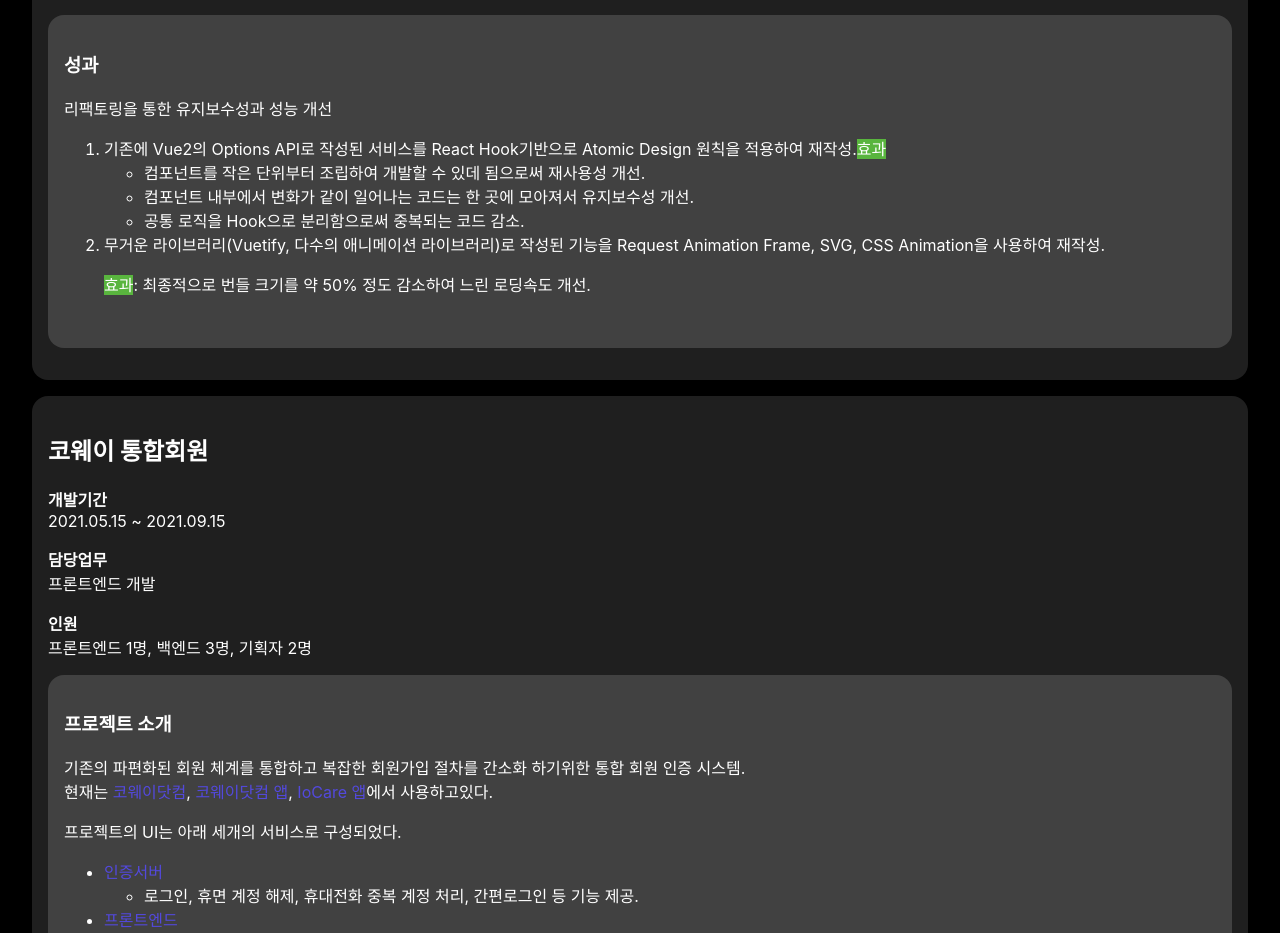
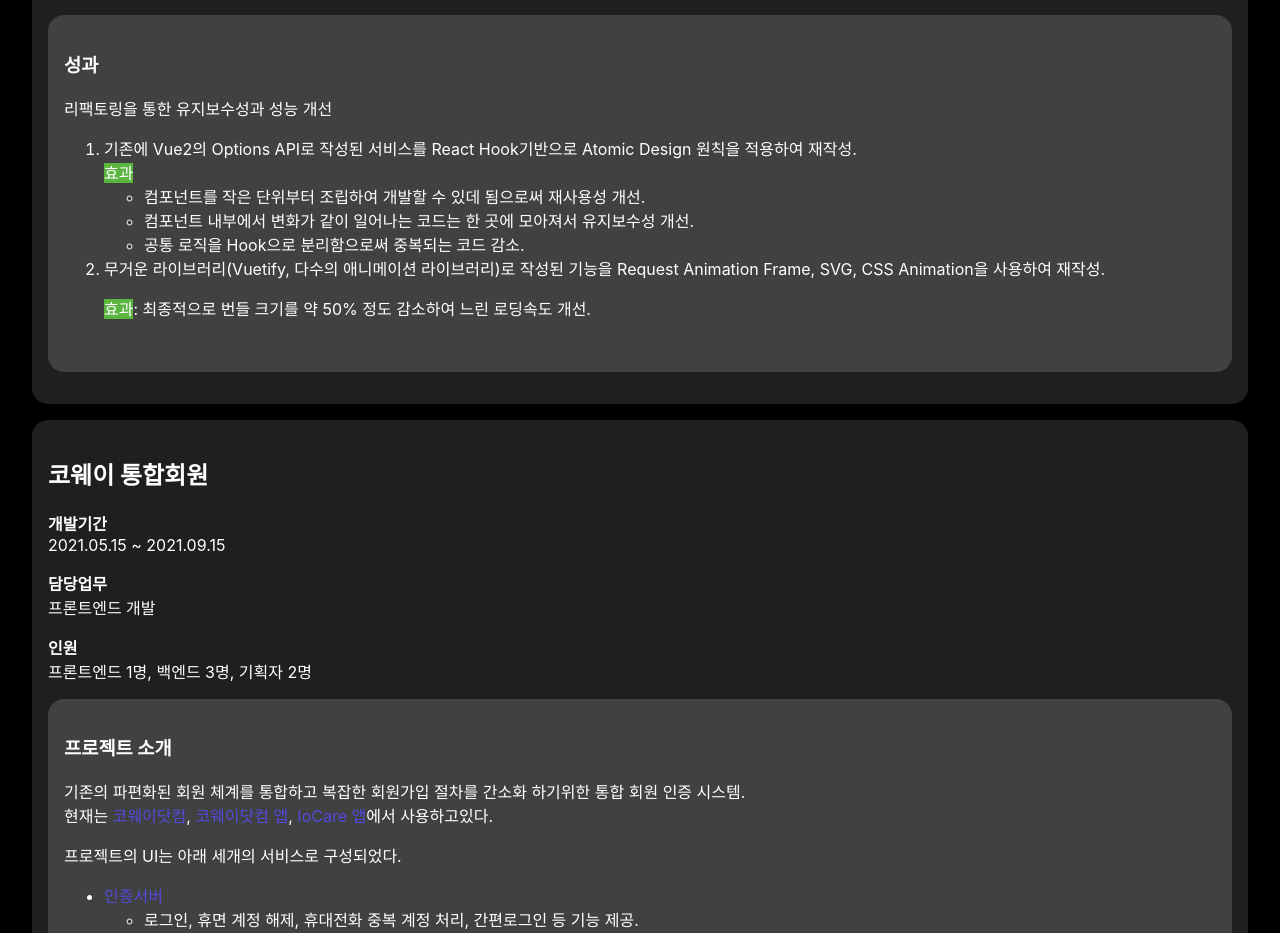
Before and after one commit to PeterByun/blog, a Next.js app: page /resume in a window 1280 px wide. Shown: the part 1740-2673 px from the top of the page. Built offline with nearby package versions, Linux system fonts and the light colour scheme; a web font is replaced by a local one.

Commit message:
fix: resume page style

```diff
--- a/pages/resume.tsx
+++ b/pages/resume.tsx
@@ -185,10 +185,11 @@
             리팩토링을 통한 유지보수성과 성능 개선
             <ol>
               <li>
-                <span>
+                <div>
                   기존에 Vue2의 Options API로 작성된 서비스를 React Hook기반으로
                   Atomic Design 원칙을 적용하여 재작성.
-                </span>
+                </div>
+
                 <span>
                   <Span className="bg-success-3">효과</Span>
                   <ul>
```
